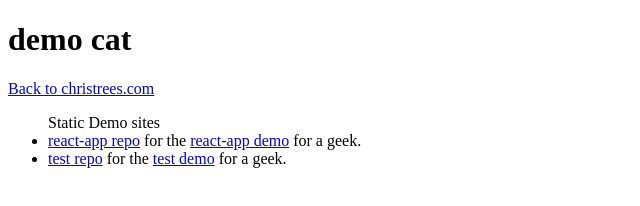
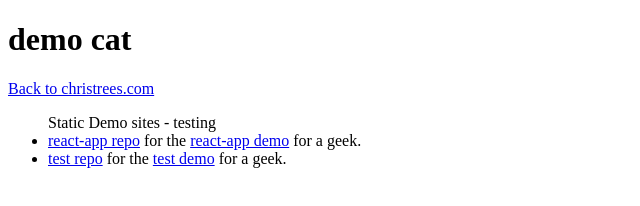
Before and after one commit to christrees/demo, a plain HTML site: page index.html in a window 1280 px wide. Shown: the full height of the page, 0-640 px from the left. Drawn offline with Linux system fonts and the light colour scheme.

Commit message:
Update index.html

```diff
--- a/index.html
+++ b/index.html
@@ -8,7 +8,7 @@
 <body>
 <h1>demo cat</h1>
   <a href="http://christrees.com">Back to christrees.com</a>
-  <ul>Static Demo sites
+  <ul>Static Demo sites - testing
     <li><a href="https://github.com/christrees/react-app">react-app repo</a>  for the <a href="http://demo.christrees.com/react-app/">react-app demo</a> for a geek.</li>
     <li><a href="https://github.com/christrees/test">test repo</a>  for the <a href="http://demo.christrees.com/test/">test demo</a> for a geek.</li>
   <ul>
```
